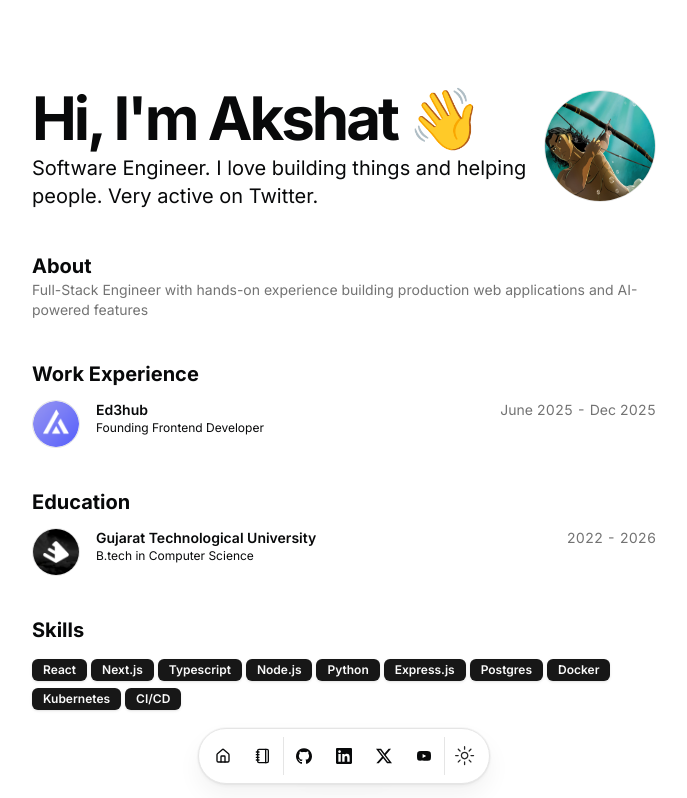
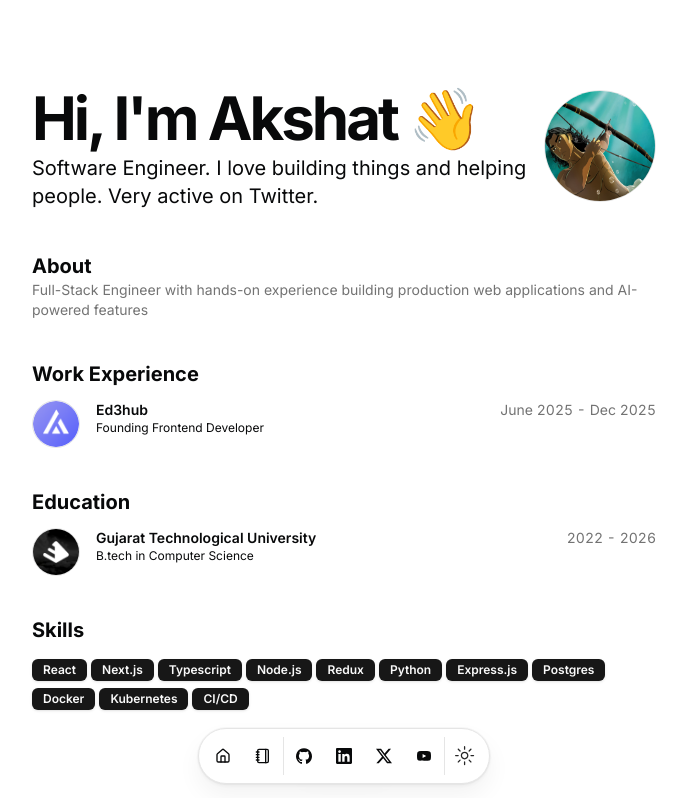
Before and after one commit to akshat1074/porfolio, a Next.js app: page / in a window 1280 px wide. Shown: the top 798 px of the page, without its empty margins (296-983 px from the left). Built offline with nearby package versions, Linux system fonts and the light colour scheme.

Commit message:
Added redux as a skill

```diff
--- a/src/data/resume.tsx
+++ b/src/data/resume.tsx
@@ -17,6 +17,7 @@ export const DATA = {
     "Next.js",
     "Typescript",
     "Node.js",
+    "Redux",
     "Python",
     "Express.js",
     "Postgres",
```
